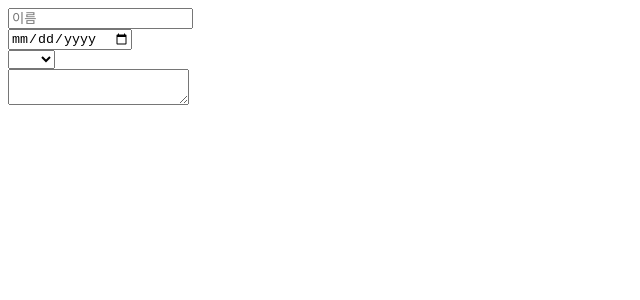
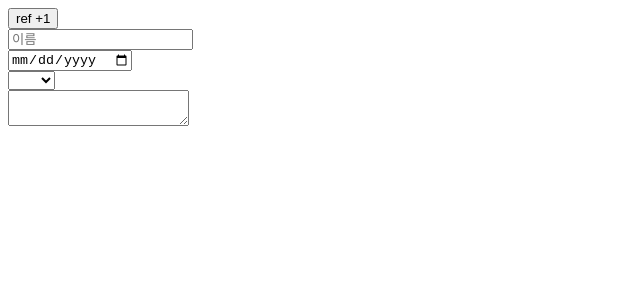
Before and after one commit to jisang127/onebite-react, a React (Vite) app in the folder section05/: page / in a window 1280 px wide. Shown: the top 300 px of the page, without its empty margins (0-640 px from the left). Built offline with nearby package versions, Linux system fonts and the light colour scheme.

Commit message:
uesEffect 기본 내용 확인

```diff
--- a/section05/src/components/Register.jsx
+++ b/section05/src/components/Register.jsx
@@ -1,4 +1,4 @@
-import { useState } from "react";
+import { useState, useRef, useEffect } from "react";
 
 // 간단한 회원가입 폼
 // 1. 이름
@@ -14,6 +14,15 @@ const Register = () => {
     bio: "",
   });
 
+  const refObj = useRef(0);
+  // console.log(refObj);
+
+  // 렌더링 중이 아니라 effect 안에서 접근 (OK)
+  useEffect(() => {
+    console.log(refObj.current);
+    console.log("Register 렌더링");
+  });
+
   const onChange = (e) => {
     console.log(e.target.name, e.target.value);
     // 새로운 객체 만들면서 프로퍼티의 키 자리에 대괄호 넣고 변수 넣으면 그 변수 값을 변경하겠다
@@ -24,6 +33,14 @@ const Register = () => {
 
   return (
     <div>
+      <button
+        onClick={() => {
+          refObj.current++;
+          console.log(refObj.current);
+        }}
+      >
+        ref +1
+      </button>
       <div>
         <input
           name="name"
```
